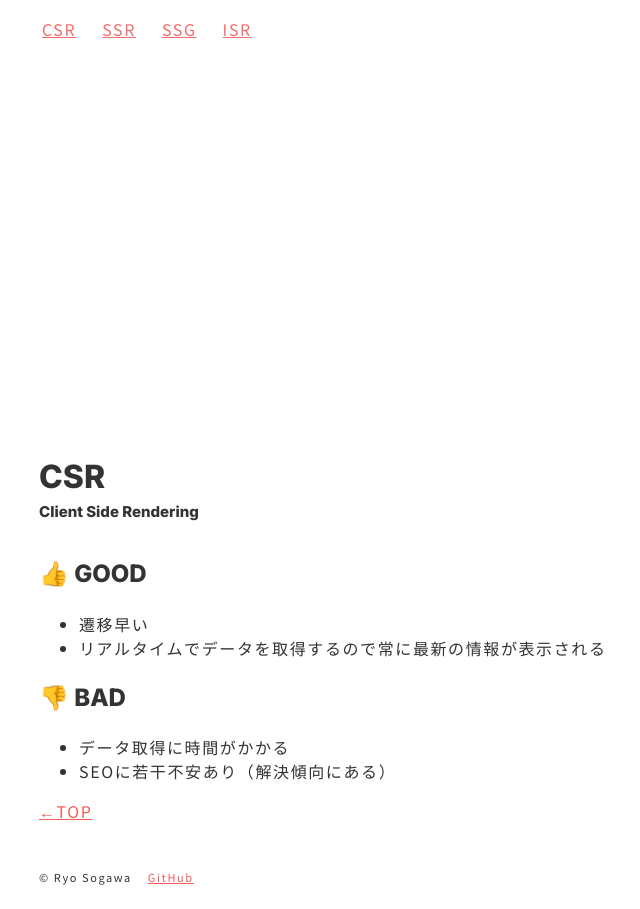
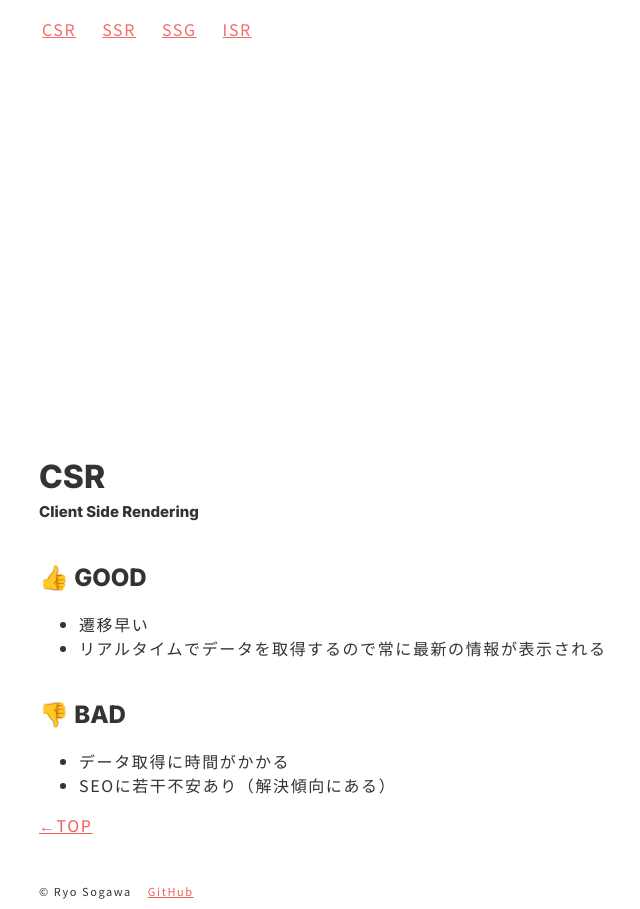
Before and after one commit to RyoSogawa/isr-cat-demo, a Next.js app: page /csr in a window 1280 px wide. Shown: the whole page, without its empty margins (267-907 px from the left). Built offline with nearby package versions, Linux system fonts and the light colour scheme; no server answers.

Commit message:
[update] スタイル調整

```diff
--- a/src/components/PageTemplate.tsx
+++ b/src/components/PageTemplate.tsx
@@ -23,12 +23,14 @@ const PageTemplate: FC<PageTemplateProps> = ({
       <div className="cat-img-wrapper">
         {imgSrc && <img src={imgSrc} alt="猫画像" className="cat-img" />}
       </div>
-      {timePoint && <span className="font-inter time-point">{timePoint}</span>}
+      {timePoint && (
+        <span className="font-inter time-point">{timePoint}にデータ取得</span>
+      )}
       <h1 className="font-inter">
         {title}
         <span className="font-inter sub-title">{subTitle}</span>
       </h1>
-      <h2 className="font-inter mt-wide">👍 GOOD</h2>
+      <h2 className="font-inter">👍 GOOD</h2>
       <ul>
         {goodPoints.map(gp => (
           <li key={gp}>{gp}</li>
@@ -71,10 +73,6 @@ const PageTemplate: FC<PageTemplateProps> = ({
           left: 50%;
           transform: translate(-50%, -50%);
         }
-
-        .mt-wide {
-          margin-top: 2rem;
-        }
       `}</style>
     </div>
   )
--- a/src/styles/globals.scss
+++ b/src/styles/globals.scss
@@ -22,11 +22,15 @@ img {
   box-sizing: border-box;
 }
 
+h2{
+  margin-top: 2.3rem;
+  margin-bottom: 1rem;
+}
+
 .font-inter {
   font-family: 'Inter', sans-serif;
   font-weight: 800;
   letter-spacing: 0;
-  text-transform: uppercase;
 }
 
 .container {
```
